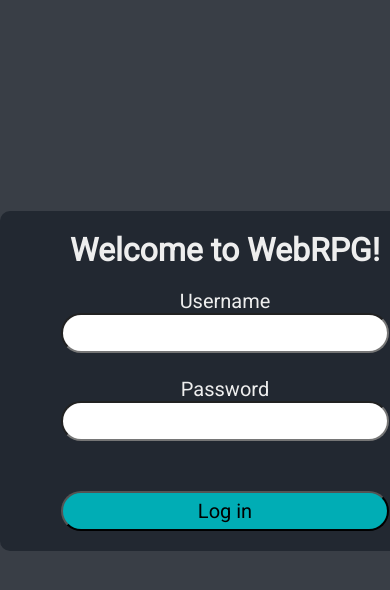
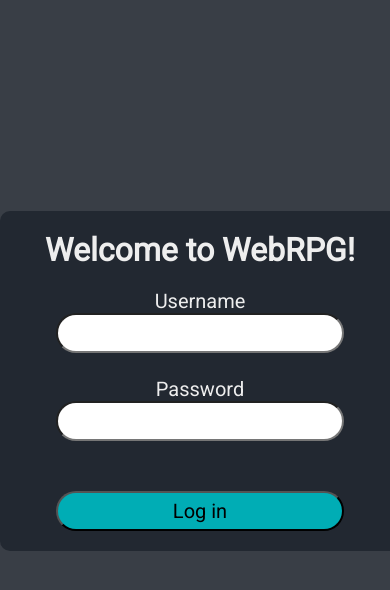
Before and after one commit to Koala-Lumpur/WebRPG, a PHP site: page / in a window 390 px wide; the page is wider, and only the part inside the window is pictured. Shown: the part 68-658 px from the top of that part. Run offline with PHP 8.4, Linux system fonts and the light colour scheme.

Commit message:
Made login screen slightly smaller to fit mobile

```diff
--- a/styles.css
+++ b/styles.css
@@ -61,7 +61,7 @@ form input {
     margin-right: auto;
     translate: 0px 25vh;
     color: rgb(238, 238, 238);
-    width: 450px;
+    width: 400px;
     background-color: rgb(34, 40, 49);
     border-radius: 10px;
     text-align: center;
```
